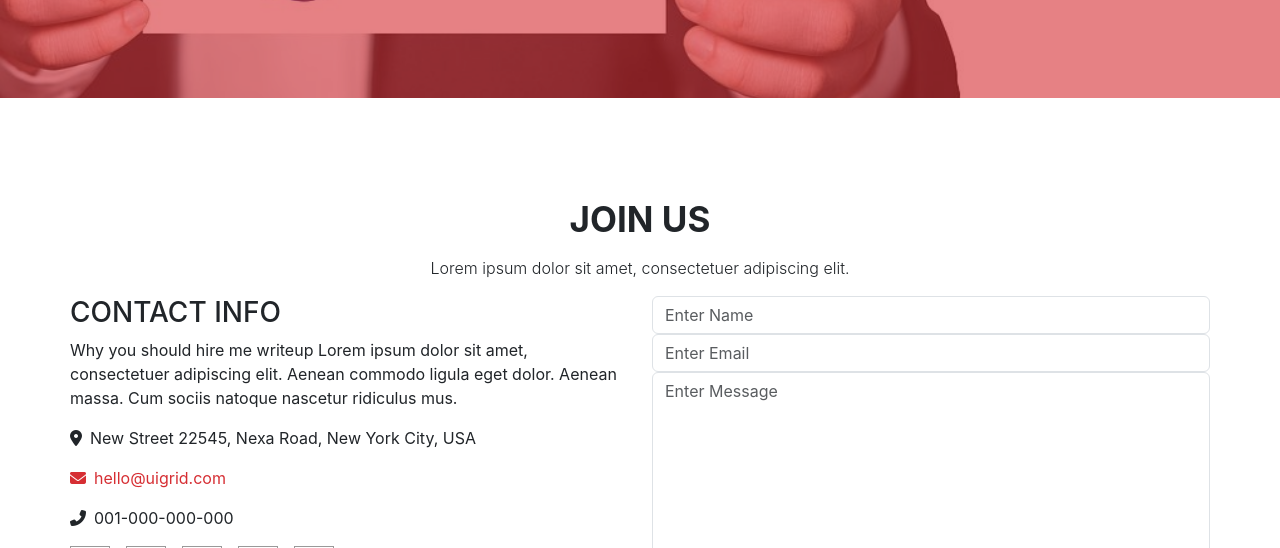
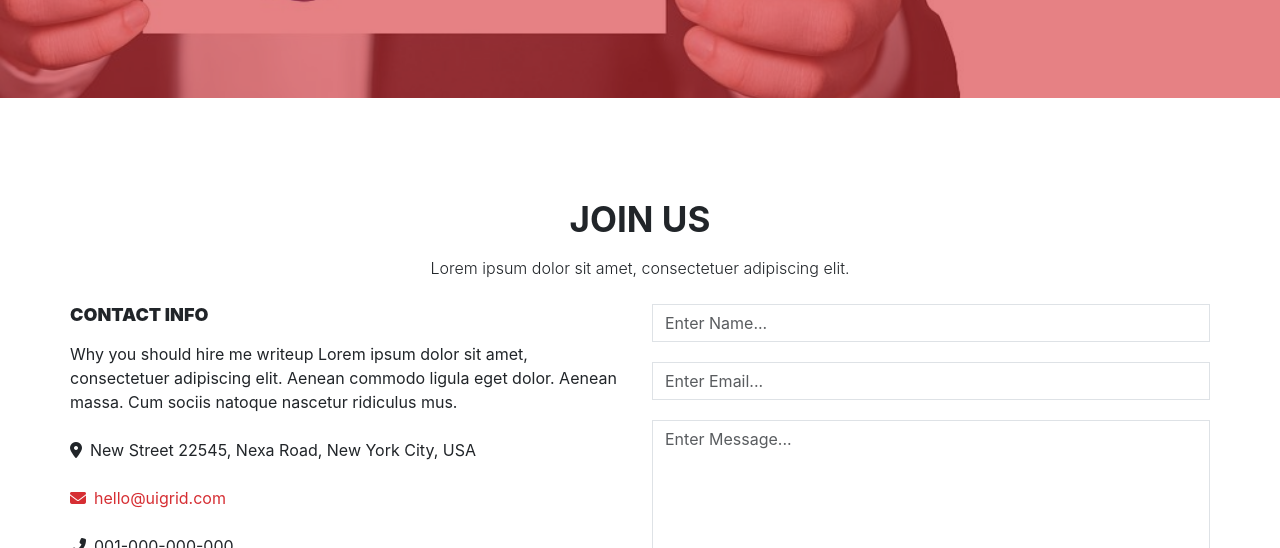
Before and after one commit to Marina-tarek/jQuery, a plain HTML site: page index.html in a window 1280 px wide. Shown: the part 1466-2014 px from the top of the page. Drawn offline with Linux system fonts and the light colour scheme.

Commit message:
third commit

```diff
--- a/css/style.css
+++ b/css/style.css
@@ -1,6 +1,10 @@
 :root{
 --main-color:white;
+--second-color:#D62E33;
 --trasition:all 0.3s ease;
+}
+html{
+    scroll-behavior: smooth;
 }
 body {
     font-family: -apple-system, BlinkMacSystemFont, 'Segoe UI', Roboto, Oxygen, Ubuntu, Cantarell, 'Open Sans', 'Helvetica Neue', sans-serif;
@@ -17,8 +21,7 @@ margin: 0;
     padding: 100px 0;
 }
 .main-color{
-    color: #D62E33;
-    /* rgb(214, 46, 51) */
+    color: var(--second-color);
 }
 #home{
     background-image: url(/image/events-heavenly-header.jpg);
@@ -92,8 +95,16 @@ color: var(--main-color);
     color: var(--main-color);
 }
 /* contact section */
+
 #contact h2{
     font-size: 35px;
+}
+.contact-info h3{
+    font-size: 18px;
+    font-weight: 900;
+}
+form input{
+    margin-bottom: 20px;
 }
 textarea{
     margin-bottom:20px ;
@@ -101,7 +112,7 @@ textarea{
     resize: vertical;
 }
 form .btn{
-    background-color: rgb(214, 46, 51);
+    background-color:var(--second-color);
     margin-top: 20px;
     color: var(--main-color);
     padding: 10px 20px ;
@@ -115,13 +126,29 @@ form span{
     color: white;
 }
 .social-media ul li{
+    cursor: pointer;
     border: 1px solid #999 ;
     width: 40px;
     height: 40px;
     display: flex;
    align-items: center;
    justify-content: center;
+   transition: var(--trasition);
+}
+.social-media ul li:hover{
+    background-color: var(--second-color);
+    border: 1px solid var(--second-color);
+}
+.social-media ul li:hover a{
+    color: var(--main-color);
 }
 .social-media ul li a{
     color:  #999;
 }
+
+/* media */
+/* @media (max-width: 768px){
+    .social-media{
+        mb
+    }
+} */
--- a/index.html
+++ b/index.html
@@ -121,20 +121,22 @@
     </section>
     <section id="contact">
       <div class="container main-pd">
-        <div class="title text-center">
+        <div class="title text-center mb-4">
           <h2 class="fw-bold mb-3 text-uppercase">join us</h2>
           <p class="fw-light">Lorem ipsum dolor sit amet, consectetuer adipiscing elit.</p>
         </div>
         <div class="row">
-          <div class="col-md-6">
-            <h3 class="text-uppercase">contact info</h3>
+          <div class="col-md-6 contact-info mb-sm-4 mb-md-0">
+            <h3 class="text-uppercase mb-3">contact info</h3>
             <p>Why you should hire me writeup Lorem ipsum dolor sit amet, consectetuer adipiscing elit. Aenean commodo
-              ligula eget dolor. Aenean massa. Cum sociis natoque nascetur ridiculus mus.</p>
-            <div class="detalis">
-              <p><i class="fa-solid fa-location-dot me-2"></i>New Street 22545, Nexa Road, New York City, USA</p>
-              <p class="main-color"><i class="fa-solid fa-envelope me-2"></i>hello@uigrid.com</p>
-              <p><i class="fa-solid fa-phone-flip me-2"></i>001-000-000-000</p>
-              <div class="social-media">
+              ligula eget dolor. Aenean massa. Cum sociis natoque nascetur ridiculus mus.
+            </p>
+            <div class="detalis mb-5 mt-4">
+              <p class="mb-4"><i class="fa-solid fa-location-dot me-2"></i>New Street 22545, Nexa Road, New York City, USA</p>
+              <p class="main-color mb-4"><i class="fa-solid fa-envelope me-2"></i>hello@uigrid.com</p>
+              <p class="mb-4"><i class="fa-solid fa-phone-flip me-2"></i>001-000-000-000</p>
+            </div>
+            <div class="social-media ">
               <ul class="list-unstyled d-flex gap-3">
                 <li ><a href="https://x.com/?lang=en"><i class="fa-brands fa-twitter "></i></a></li>
                 <li><a href="https://www.facebook.com/"><i class="fa-brands fa-facebook-f"></i></a></li>
@@ -144,14 +146,13 @@
               </ul>
             </div>
           </div>
-          </div>
           <div class="col-md-6">
             <form action="">
-              <input type="text" placeholder="Enter Name" class="form-control">
-              <input type="text" placeholder="Enter Email" class="form-control">
-              <textarea name="" id="" placeholder="Enter Message" class="form-control"></textarea>
+              <input type="text" placeholder="Enter Name..." class="form-control rounded-0">
+              <input type="text" placeholder="Enter Email..." class="form-control rounded-0">
+              <textarea name="" id="" placeholder="Enter Message..." class="form-control rounded-0 "></textarea>
               <p class="fs-6"> <span class="main-color">100 </span> Characyer Reamining</p>
-              <button class="btn text-uppercase"> Send Message</button>
+              <button class="btn text-uppercase rounded-0"> Send Message</button>
             </form>
           </div>
         </div>
```
Lines whose indentation alone changed are shown as unchanged.
